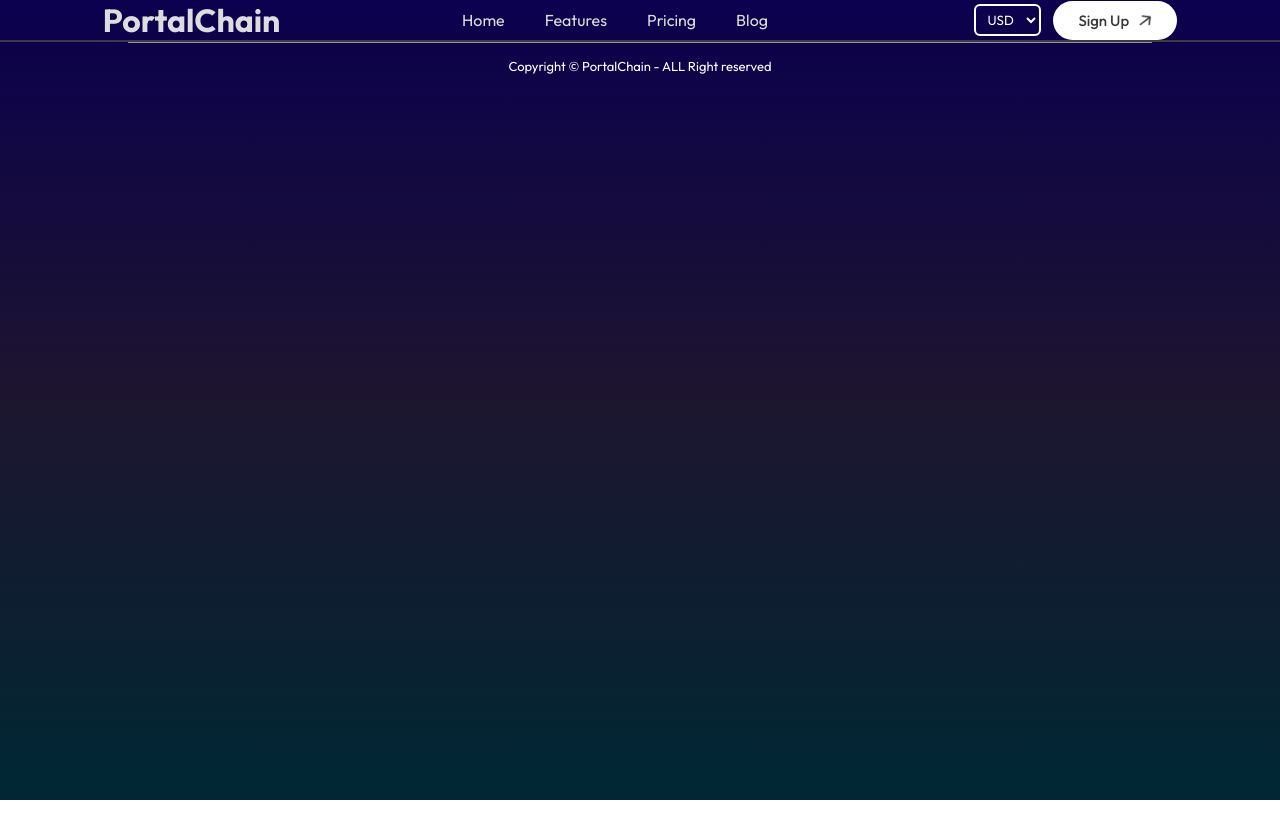
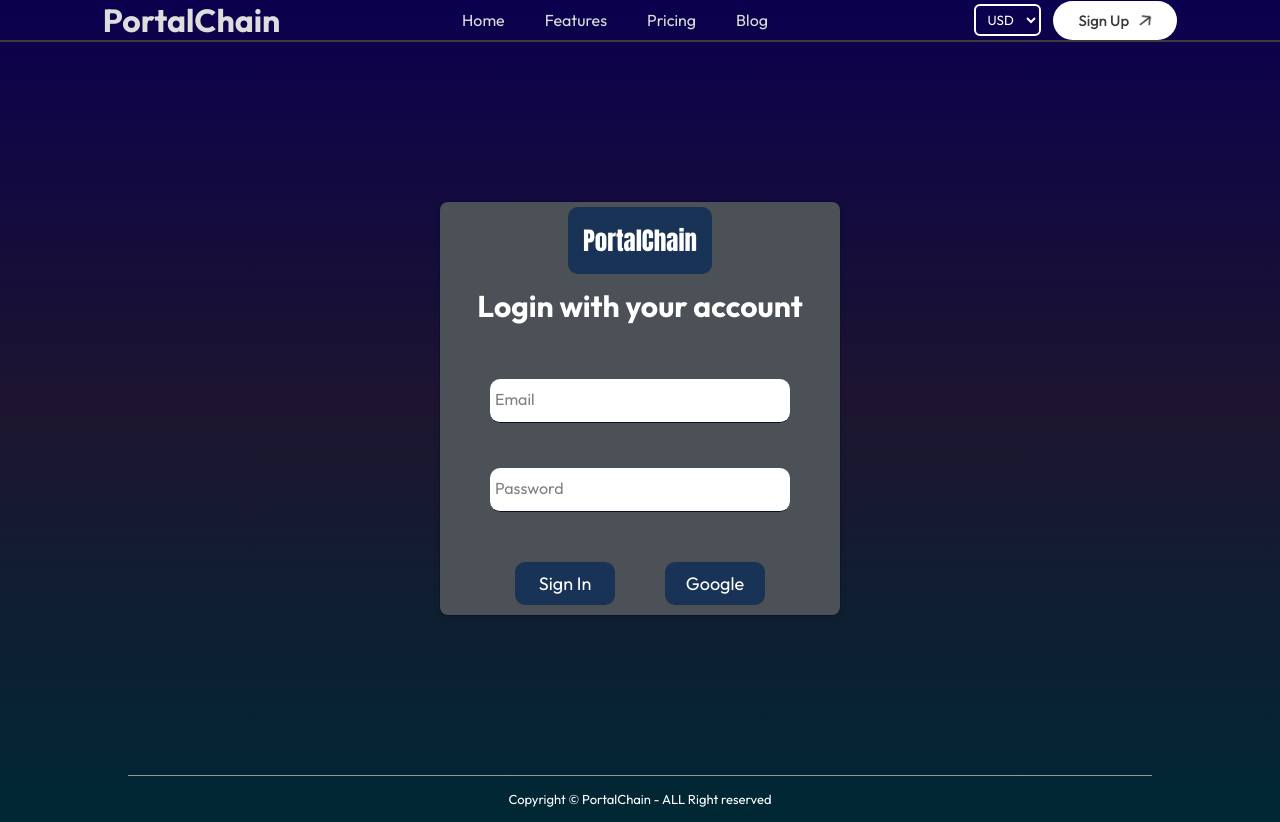
Before and after one commit to AGpeter2018/portalChain, a React (Create React App) app: page /signIn in a window 1280 px wide. Before the commit the page ends 800 px from the top, so only its background shows below. Built offline with nearby package versions, Linux system fonts and the light colour scheme; no server answers.

Commit message:
created the sign in form

```diff
--- a/src/App.js
+++ b/src/App.js
@@ -4,6 +4,8 @@ import Navbar from "./components/navbar/navbar";
 import Home from "./pages/home/home";
 import Coin from "./pages/coin/coin";
 import Footer from "./components/footer/footer";
+import SignUp from "./components/sign-up-/sign-up";
+import SignIn from "./components/sign-in/sign-in";
 
 function App() {
   return (
@@ -12,6 +14,8 @@ function App() {
       <Routes>
         <Route path="/" element={<Home />} />
         <Route path="/coin/:coinId/" element={<Coin />} />
+        <Route path="/signUp" element={<SignUp />} />
+        <Route path="/signIn" element={<SignIn />} />
       </Routes>
       <Footer />
     </div>
--- /dev/null
+++ b/src/components/custom-button/custom-button.jsx
@@ -0,0 +1,18 @@
+import React from "react";
+
+import "./custom-button.style.scss";
+
+const CustomButton = ({ children, signWithGoogle, ...otherProps }) => {
+  return (
+    <div className="custom-btn">
+      <button
+        className={`${signWithGoogle ? "signWithGoogle" : ""} btn`}
+        {...otherProps}
+      >
+        {children}
+      </button>
+    </div>
+  );
+};
+
+export default CustomButton;
--- /dev/null
+++ b/src/components/custom-button/custom-button.style.scss
@@ -0,0 +1,26 @@
+.custom-btn {
+  padding: 5px 10px;
+  margin: 0 15px;
+  display: inline-block;
+  .btn {
+    padding: 10px;
+    width: 100px;
+    border-radius: 10px;
+    border: none;
+    outline: none;
+    font-size: 15px;
+    background-color: #183355;
+    color: white;
+    font-weight: 400;
+    font-size: 18px;
+    cursor: pointer;
+
+    &:hover {
+      background: #0a1e36;
+    }
+  }
+
+  //   .signWithGoogle {
+  //     width: 10px;
+  //   }
+}
--- /dev/null
+++ b/src/components/custom-input/custom-input.jsx
@@ -0,0 +1,23 @@
+import React from "react";
+
+import "./custom-input.style.scss";
+
+const CustomInput = ({ handleChange, label, lengthy, ...otherProps }) => {
+  return (
+    <div className="group">
+      <input className="form-input" onChange={handleChange} {...otherProps} />
+
+      {label ? (
+        <label
+          className={`${
+            otherProps.value.length ? "shrink" : ""
+          }  form-input-label`}
+        >
+          {label}
+        </label>
+      ) : null}
+    </div>
+  );
+};
+
+export default CustomInput;
--- /dev/null
+++ b/src/components/custom-input/custom-input.style.scss
@@ -0,0 +1,54 @@
+$sub-color: grey;
+$main-color: white;
+
+@mixin shrinkLabel {
+  top: -14px;
+  font-size: 12px;
+  color: $main-color;
+}
+
+.group {
+  position: relative;
+  margin: 45px 0;
+
+  .form-input {
+    background: none;
+    background-color: white;
+    color: $sub-color;
+    font-size: 18px;
+    padding: 10px 10px 10px 5px;
+    display: block;
+    width: 97%;
+    border: none;
+    border-radius: 0;
+    border-bottom: 1px solid $sub-color;
+    margin: 25px 0;
+
+    &:focus {
+      outline: none;
+    }
+
+    &:focus ~ .form-input-label {
+      @include shrinkLabel();
+    }
+  }
+
+  input[type="password"] {
+    letter-spacing: 0.3em;
+  }
+
+  .form-input-label {
+    color: $sub-color;
+    font-size: 16px;
+    font-weight: normal;
+    position: absolute;
+    pointer-events: none;
+    left: 5px;
+    top: 10px;
+    transition: 300ms ease all;
+
+    &.shrink {
+      @include shrinkLabel();
+    }
+  }
+}
--- /dev/null
+++ b/src/components/sign-in/sign-in.jsx
@@ -0,0 +1,63 @@
+import React, { useState } from "react";
+
+import CustomInput from "../custom-input/custom-input";
+import CustomButton from "../custom-button/custom-button";
+
+import "./sign-in.style.scss";
+
+const SignIn = () => {
+  const [signInData, setSignInData] = useState({
+    email: "",
+    password: "",
+  });
+  const { email, password } = signInData;
+  const handleSubmit = (event) => {
+    event.preventDefault();
+    setSignInData({ email: "", password: "" });
+  };
+  const handleChange = (event) => {
+    const { value, name } = event.target;
+    setSignInData({ [name]: value });
+  };
+  return (
+    <div className="sign-in">
+      <div className="logo">
+        <p>PortalChain</p>
+      </div>
+      <div className="sign-in-title">
+        <h2>Login with your account</h2>
+      </div>
+      <div className="login-form">
+        <form className="sign-in-form" onSubmit={handleSubmit}>
+          <div className="inputA">
+            <CustomInput
+              type="text"
+              name="email"
+              value={email}
+              label="Email"
+              handleChange={handleChange}
+              required
+            />
+          </div>
+          <div className="inputB">
+            <CustomInput
+              type="password"
+              name="password"
+              value={password}
+              label="Password"
+              handleChange={handleChange}
+              required
+            />
+          </div>
+
+          <CustomButton type="submit">Sign In</CustomButton>
+          <CustomButton type="submit" signWithGoogle>
+            Google
+          </CustomButton>
+        </form>
+      </div>
+    </div>
+  );
+};
+
+export default SignIn;
--- /dev/null
+++ b/src/components/sign-in/sign-in.style.scss
@@ -0,0 +1,51 @@
+.sign-in {
+  display: flex;
+  flex-direction: column;
+  align-items: center;
+  justify-content: center;
+  margin: 10rem auto;
+  max-width: 400px;
+  padding: 5px 0;
+  background: #4c5157;
+  border-radius: 8px;
+
+  box-shadow: 0 0 0 1px rgba(0, 0, 0, 0.15), 0 4px 6px rgba(0, 0, 0, 0.1);
+
+  transition: box-shadow 83ms;
+
+  .logo {
+    padding: 15px;
+    background: #183355;
+    border-radius: 10px;
+    margin-bottom: 5px;
+
+    p {
+      font-size: 25px;
+      font-weight: 400;
+      font-family: Impact, Haettenschweiler, "Arial Narrow Bold", sans-serif;
+    }
+  }
+
+  .sign-in-title {
+    padding: 5px 0;
+    line-height: 1.5;
+
+    h2 {
+      font-size: 30px;
+    }
+  }
+
+  .sign-in-form {
+    display: inline-block;
+
+    input {
+      width: 300px;
+      margin: 10px 0;
+      padding: 10px;
+      border: none;
+      outline: none;
+      border-bottom: 1px solid #091422;
+      border-radius: 10px;
+    }
+  }
+}
--- /dev/null
+++ b/src/components/sign-up-/sign-up.jsx
@@ -0,0 +1,9 @@
+import React from "react";
+
+import "./sign-up.style.scss";
+
+const SignUp = () => {
+  return <div className="sign-up"></div>;
+};
+
+export default SignUp;
```
Also changed, not shown: src/components/sign-up-/sign-up.style.scss (added).
